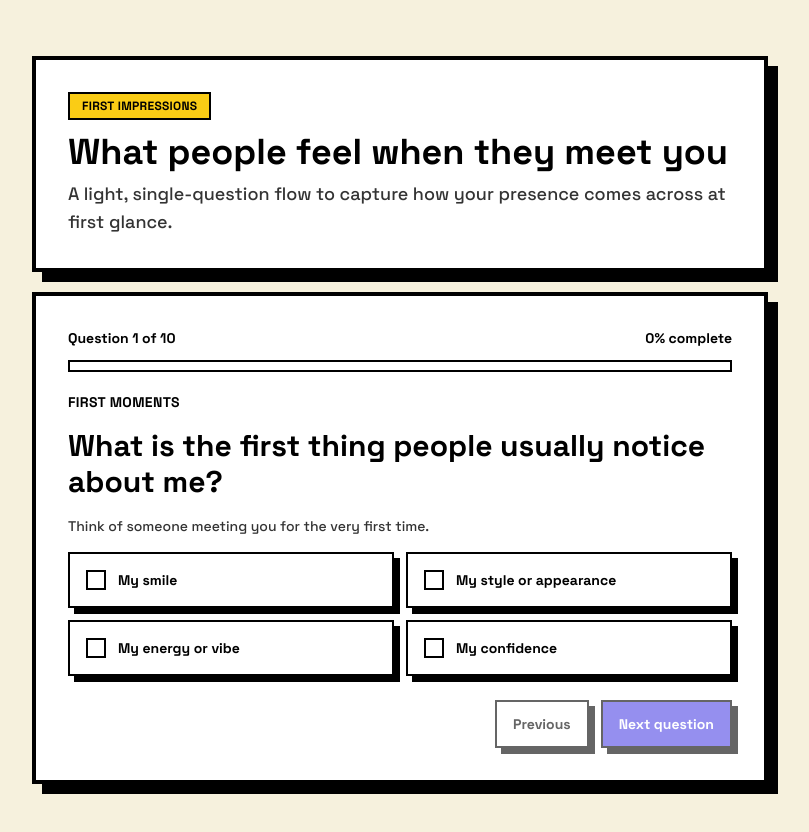
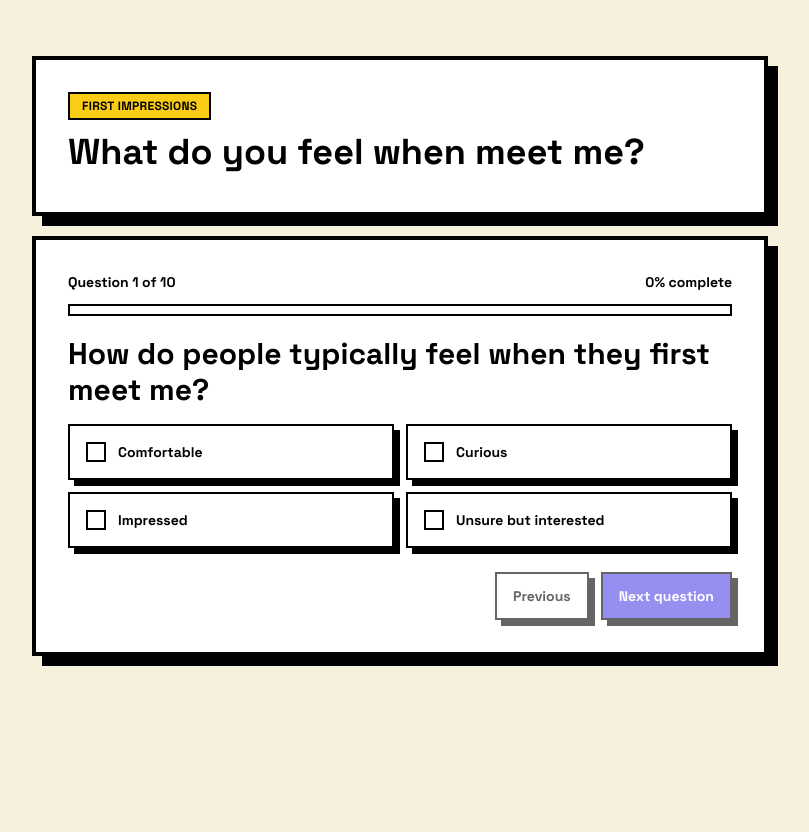
Before and after one commit to putupadang/react-questionnaire, a React (Vite) app: page / in a window 1280 px wide. Shown: the top 832 px of the page, without its empty margins (240-1049 px from the left). After the commit the page ends 800 px from the top, so only its background shows below. Built offline with nearby package versions, Linux system fonts and the light colour scheme; the HTML template or start-up script is replaced by a standard one.

Commit message:
feat: personalize survey content and simplify question flow

```diff
--- a/src/App.tsx
+++ b/src/App.tsx
@@ -60,12 +60,9 @@ function App() {
       <BrutCard className="bg-brutal-surface">
         <BrutBadge>First impressions</BrutBadge>
         <h1 className="mt-3 text-3xl font-extrabold text-brutal-text md:text-4xl">
-          What people feel when they meet you
+          What do you feel when meet me?
         </h1>
-        <p className="mt-2 text-base font-medium text-brutal-muted md:text-lg">
-          A light, single-question flow to capture how your presence comes
-          across at first glance.
-        </p>
+        <p className="mt-2 text-base font-medium text-brutal-muted md:text-lg"></p>
       </BrutCard>
 
       <div className="mt-5">
@@ -77,15 +74,15 @@ function App() {
           />
 
           <div className="mt-5 space-y-4">
-            <p className="text-sm font-extrabold uppercase tracking-wide text-brutal-text">
+            {/* <p className="text-sm font-extrabold uppercase tracking-wide text-brutal-text">
               First moments
-            </p>
+            </p> */}
             <h2 className="text-2xl font-extrabold text-brutal-text md:text-3xl">
               {currentQuestion.prompt}
             </h2>
-            <p className="text-sm font-medium text-brutal-muted">
+            {/* <p className="text-sm font-medium text-brutal-muted">
               Think of someone meeting you for the very first time.
-            </p>
+            </p> */}
 
             <div className="grid gap-3 sm:grid-cols-2">
               {currentQuestion.options.map((option) => (
--- a/src/data/questions.ts
+++ b/src/data/questions.ts
@@ -4,15 +4,15 @@ export type Question = {
 };
 
 export const questions: Question[] = [
-  {
-    prompt: "What is the first thing people usually notice about me?",
-    options: [
-      "My smile",
-      "My style or appearance",
-      "My energy or vibe",
-      "My confidence",
-    ],
-  },
+  // {
+  //   prompt: "What is the first thing people usually notice about me?",
+  //   options: [
+  //     "My smile",
+  //     "My style or appearance",
+  //     "My energy or vibe",
+  //     "My confidence",
+  //   ],
+  // },
   {
     prompt: "How do people typically feel when they first meet me?",
     options: ["Comfortable", "Curious", "Impressed", "Unsure but interested"],
@@ -84,4 +84,8 @@ export const questions: Question[] = [
       "My overall presence",
     ],
   },
+  {
+    prompt: "Kamu suka sm aku ga?",
+    options: ["Engga", "Iyaa"],
+  },
 ];
```
